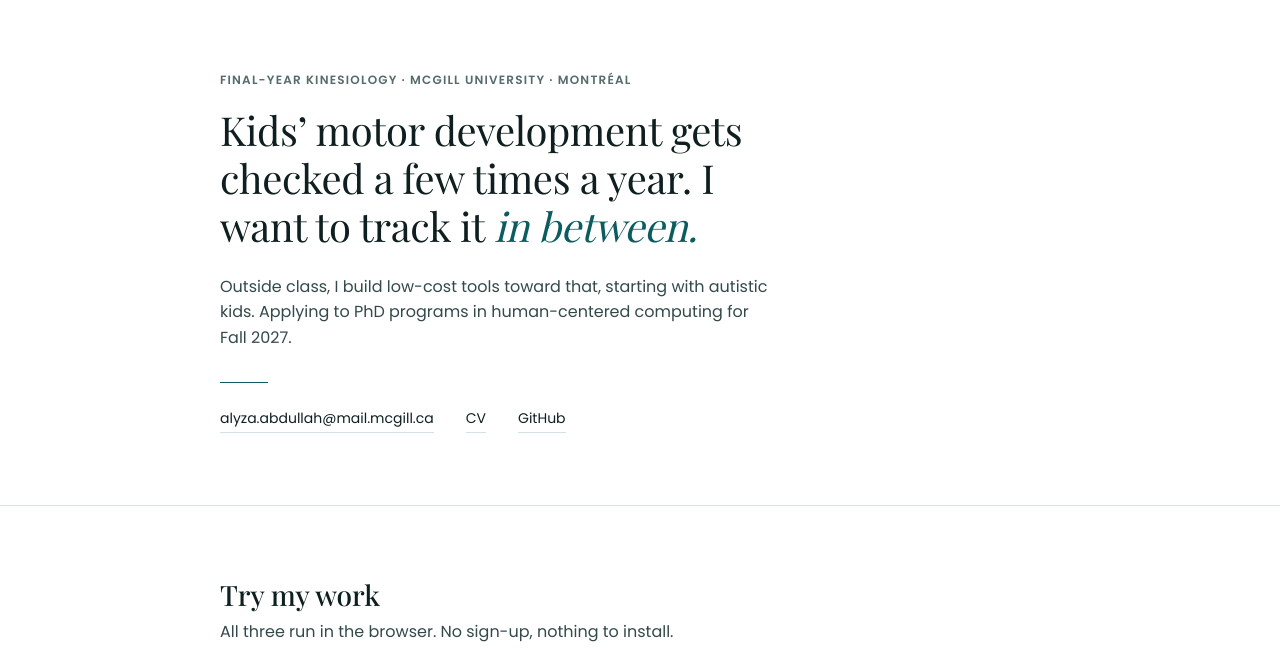
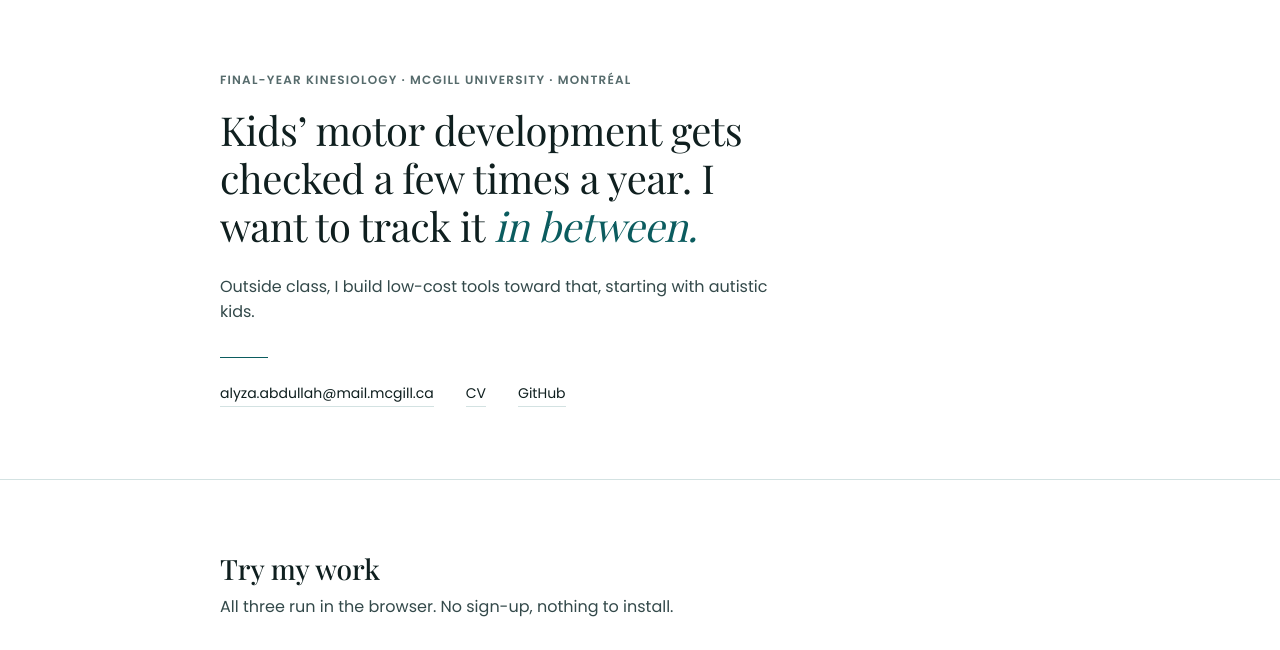
Before and after one commit to alyzaabdullah/at-work, a plain HTML site: page index.html in a window 1280 px wide. Shown: the part 71-721 px from the top of the page. Drawn offline with nearby package versions, Linux system fonts and the light colour scheme; a web font is replaced by a local one.

Commit message:
Remove PhD application line from hero
Co-Authored-By: Claude Opus 5.5 <noreply@anthropic.com>
Claude-Session: https://claude.ai/code/session_01AnJzNV1wWpYZMHAE8ioUth

```diff
--- a/index.html
+++ b/index.html
@@ -168,7 +168,7 @@ footer a{color:var(--ink-soft)}
   <div class="wrap">
     <p class="eyebrow">Final-year Kinesiology · McGill University · Montréal</p>
     <h1>Kids’ motor development gets checked a few times a year. I want to track it <em>in&nbsp;between.</em></h1>
-    <p class="hero-sub">Outside class, I build low-cost tools toward that, starting with autistic kids. Applying to PhD programs in human-centered computing for Fall&nbsp;2027.</p>
+    <p class="hero-sub">Outside class, I build low-cost tools toward that, starting with autistic kids.</p>
     <hr class="rule">
     <div class="hero-links">
       <button id="copyEmail" type="button" title="Copy email address"><span class="addr">alyza.abdullah@mail.mcgill.ca</span></button>
```
